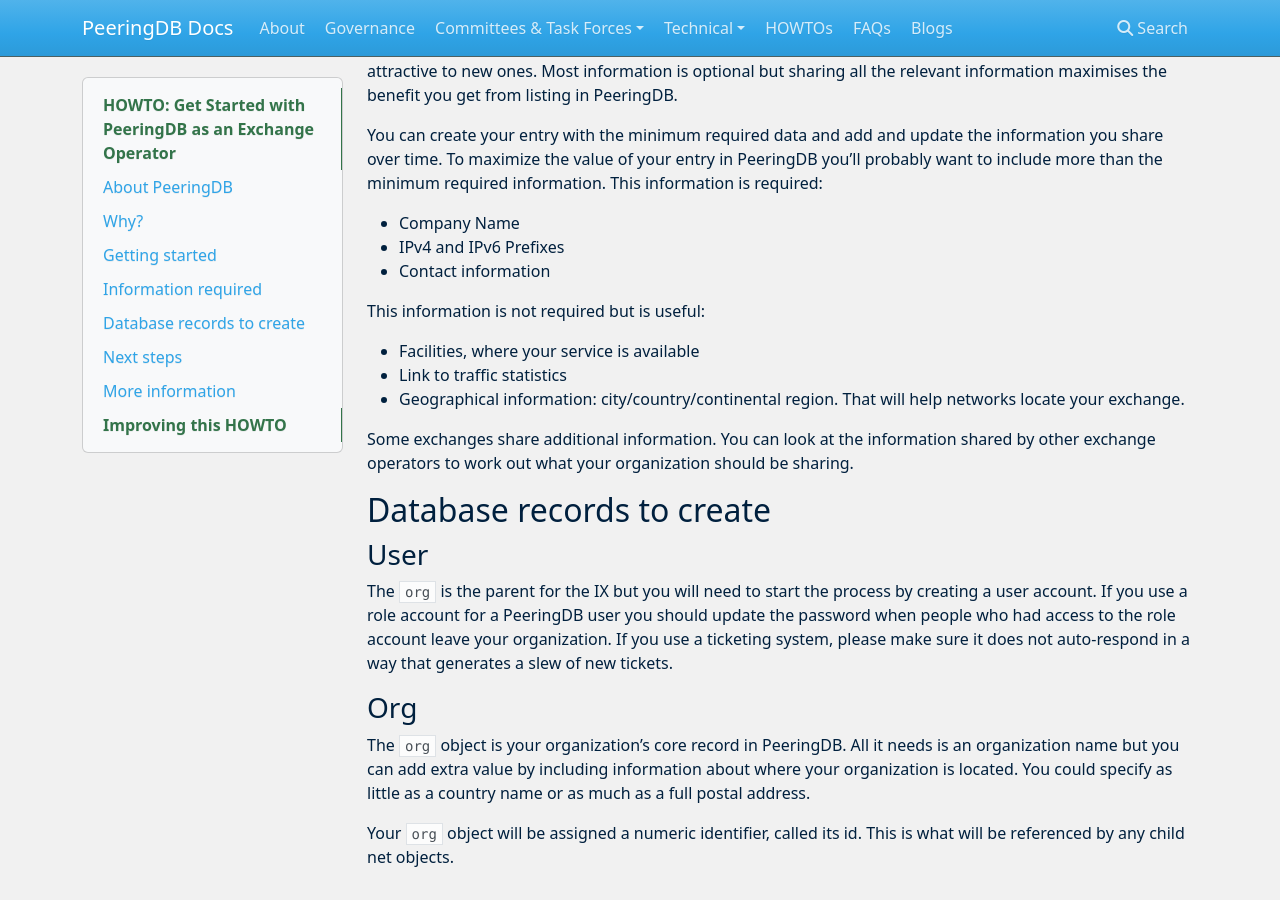
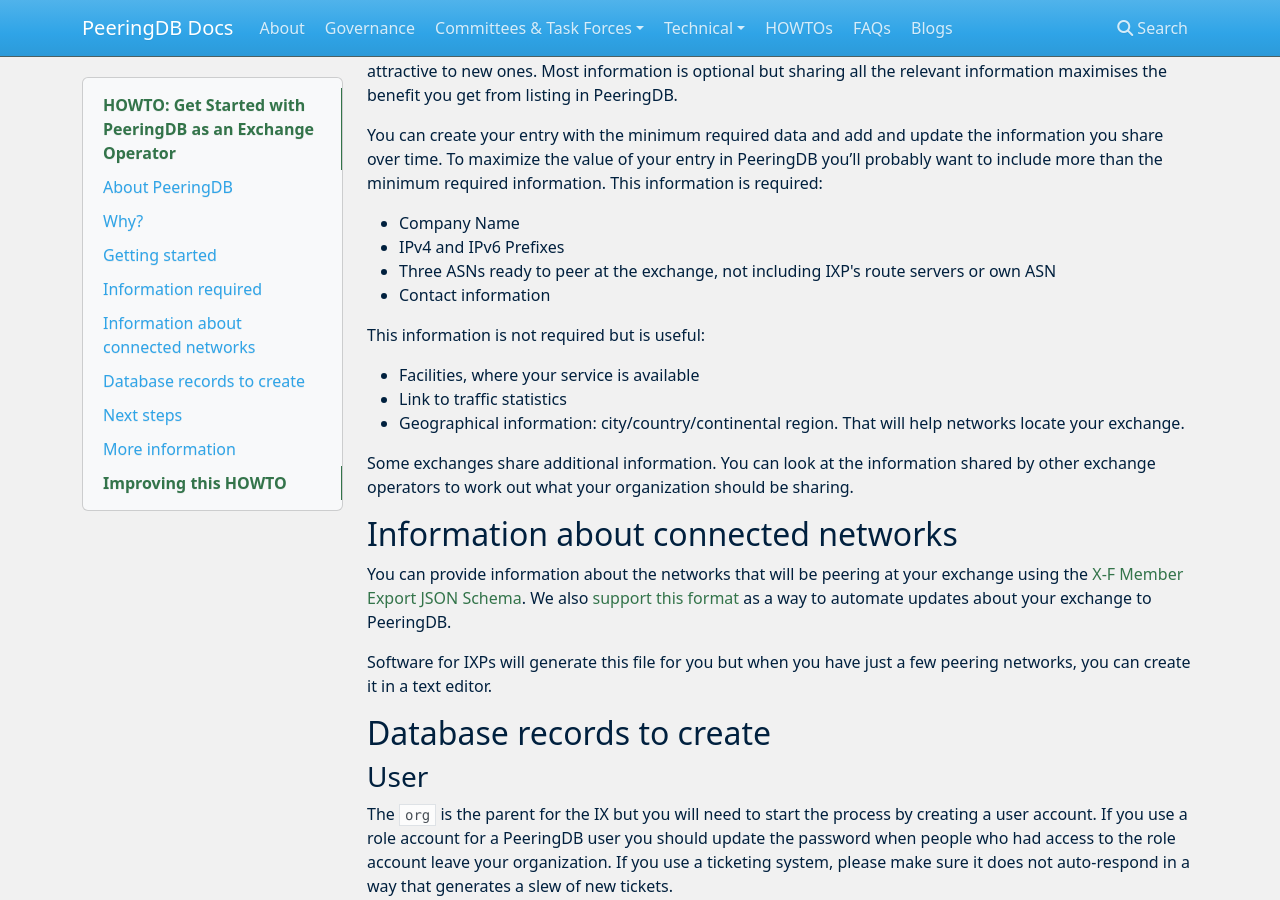
Before and after one commit to peeringdb/docs, an MkDocs documentation site: the page built from docs/howto/get-started-exchange.md, in a window 1280 px wide and 900 px high, scrolled down 912 px. Built offline with MkDocs 1.6.1, drawn with Linux system fonts in a browser that asks for light colours; nearby versions of some CDN libraries.

Commit message:
PC Feb 2026 notes, and updated HOWTO (#407)
1. Notes for PC's Feb 2026 call
2. Added text on IX-F export to exchange HOWTO

```diff
--- a/docs/howto/get-started-exchange.md
+++ b/docs/howto/get-started-exchange.md
@@ -22,6 +22,7 @@
 
 * Company Name
 * IPv4 and IPv6 Prefixes
+* Three ASNs ready to peer at the exchange, not including IXP's route servers or own ASN
 * Contact information
 
 This information is not required but is useful:
@@ -31,6 +32,12 @@
 * Geographical information: city/country/continental region. That will help networks locate your exchange.
 
 Some exchanges share additional information. You can look at the information shared by other exchange operators to work out what your organization should be sharing.
+
+## Information about connected networks
+
+You can provide information about the networks that will be peering at your exchange using the [X-F Member Export JSON Schema](https://github.com/euro-ix/json-schemas). We also [support this format](https://docs.peeringdb.com/ix-f-json-import-rules/) as a way to automate updates about your exchange to PeeringDB.
+
+Software for IXPs will generate this file for you but when you have just a few peering networks, you can create it in a text editor.
 
 ## Database records to create
 
```
Also changed, not shown: docs/committee/product/index.md (+1 -0 lines), 1 other file.
